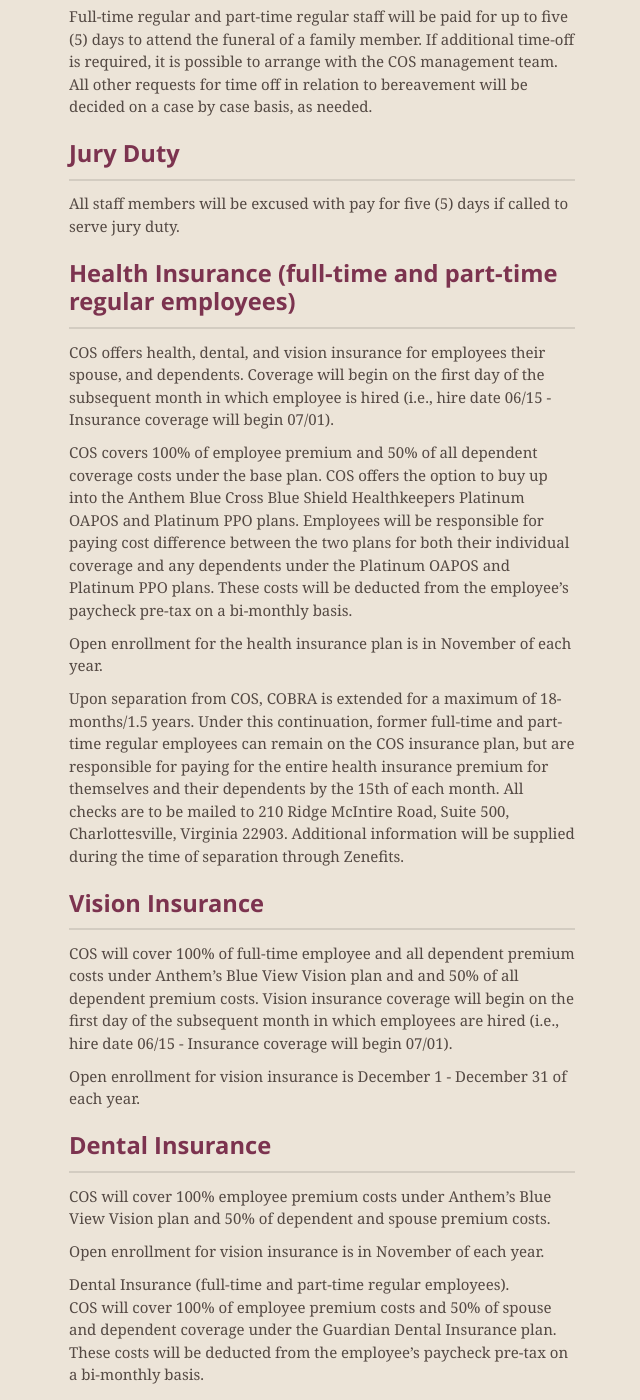
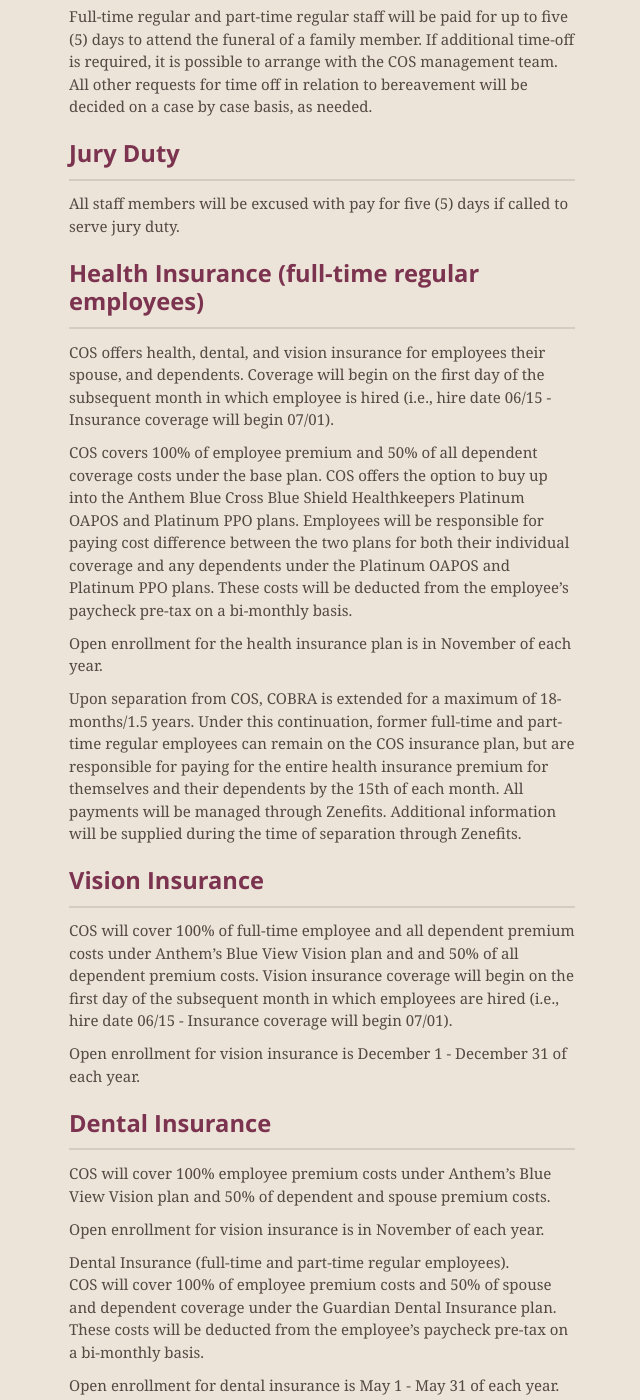
Before and after one commit to CenterForOpenScience/Employee-Manual, a Jekyll site: the page built from index.md, in a window 1280 px wide and 1400 px high, scrolled down 6750 px. Shown: the whole window, without its empty margins (318-958 px from the left). Built offline with Jekyll 4.4.1, drawn with Linux system fonts in a browser that asks for light colours; nearby versions of some CDN libraries; our own code applies the rules of GitHub Pages for plain Markdown files.

Commit message:
Delete part-time verbiage; update COBRA info
COBRA information still indicated if employees were to remain on COBRA, they were to send a check to COS, however; payments for this are handled through Zenefits.

```diff
--- a/index.md
+++ b/index.md
@@ -141,7 +141,7 @@ Jury Duty
 
 All staff members will be excused with pay for five (5) days if called to serve jury duty.
 
-Health Insurance (full-time and part-time regular employees)
+Health Insurance (full-time regular employees)
 ------------------
 
 COS offers health, dental, and vision insurance for employees their spouse, and dependents. Coverage will begin on the first day of the subsequent month in which employee is hired (i.e., hire date 06/15 - Insurance coverage will begin 07/01).
@@ -150,7 +150,7 @@ COS covers 100% of employee premium and 50% of all dependent coverage costs unde
 
 Open enrollment for the health insurance plan is in November of each year.
 
-Upon separation from COS, COBRA is extended for a maximum of 18-months/1.5 years. Under this continuation, former full-time and part-time regular employees can remain on the COS insurance plan, but are responsible for paying for the entire health insurance premium for themselves and their dependents by the 15th of each month. All checks are to be mailed to 210 Ridge McIntire Road, Suite 500, Charlottesville, Virginia 22903. Additional information will be supplied during the time of separation through Zenefits.
+Upon separation from COS, COBRA is extended for a maximum of 18-months/1.5 years. Under this continuation, former full-time and part-time regular employees can remain on the COS insurance plan, but are responsible for paying for the entire health insurance premium for themselves and their dependents by the 15th of each month. All payments will be managed through Zenefits. Additional information will be supplied during the time of separation through Zenefits.
 
 Vision Insurance
 ------------------
```
